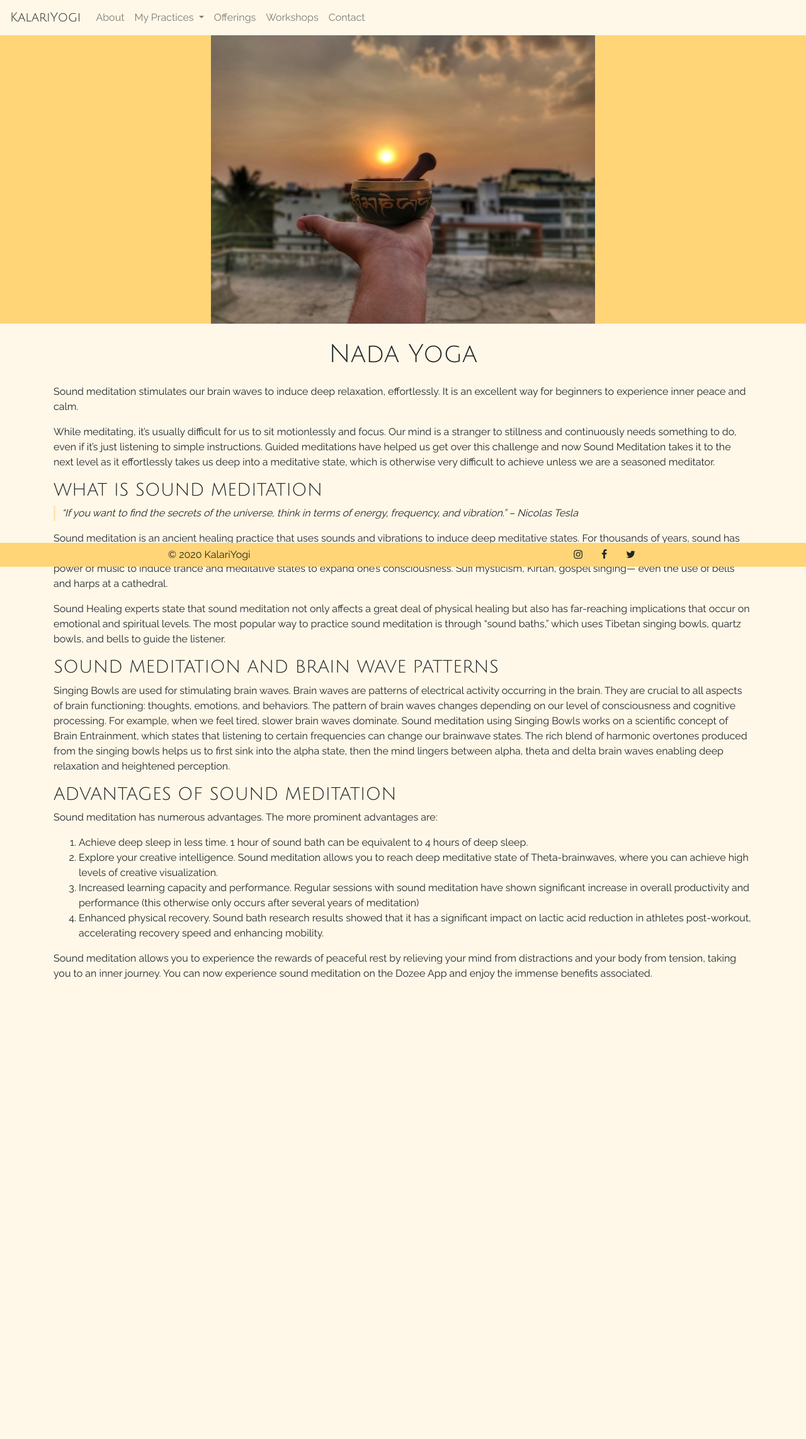
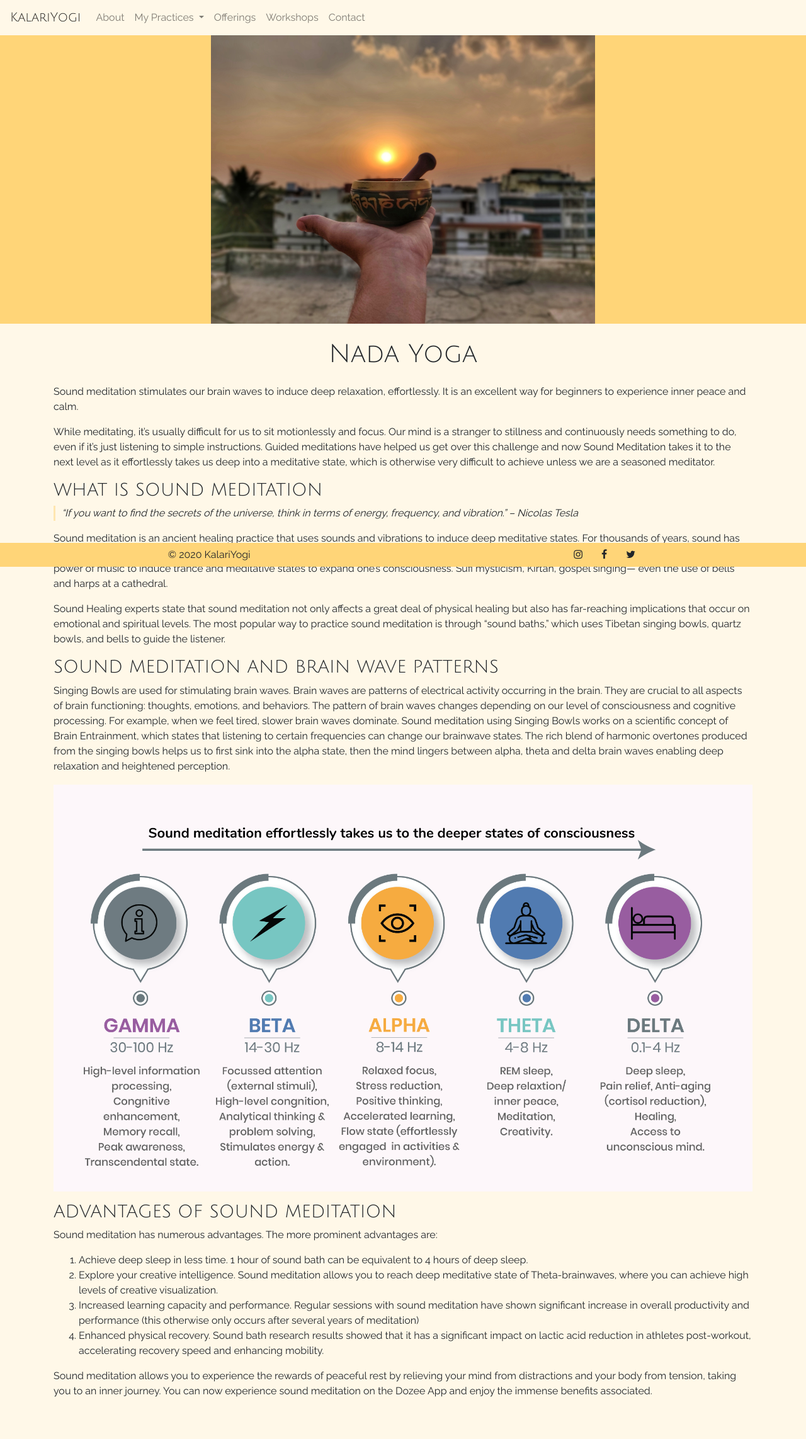
Before and after one commit to kalariyogi/kalariyogi.github.io, a Jekyll site: the page built from _practices/nadayoga.md, in a window 1280 px wide. Shown: the whole page at 63% size. Built offline with Jekyll 4.4.1, drawn with Linux system fonts in a browser that asks for light colours; before the commit the page ends 1622 px from its top, so only the background shows below that.

Commit message:
add nadayoga pic

```diff
--- a/_config.yml
+++ b/_config.yml
@@ -6,3 +6,5 @@ collections:
     output: true
   practices:
     output: true
+  offerings:
+    output: true
--- a/_practices/nadayoga.md
+++ b/_practices/nadayoga.md
@@ -20,6 +20,8 @@ Sound Healing experts state that sound meditation not only affects a great deal
 Singing Bowls are used for stimulating brain waves. Brain waves are patterns of electrical activity occurring in the brain. They are crucial to all aspects of brain functioning: thoughts, emotions, and behaviors. The pattern of brain waves changes depending on our level of consciousness and cognitive processing. For example, when we feel tired, slower brain waves dominate.
 Sound meditation using Singing Bowls works on a scientific concept of Brain Entrainment, which states that listening to certain frequencies can change our brainwave states. The rich blend of harmonic overtones produced from the singing bowls helps us to first sink into the alpha state, then the mind lingers between alpha, theta and delta brain waves enabling deep relaxation and heightened perception.
 
+![sound meditation](/assets/images/soundmeditation.png "Sound Meditation")
+
 ### ADVANTAGES OF SOUND MEDITATION
 
 Sound meditation has numerous advantages. The more prominent advantages are:
--- a/assets/css/main.css
+++ b/assets/css/main.css
@@ -7,10 +7,10 @@ body{
 }
 .main-background-image{
     height: 100%;
-  /* Center and scale the image nicely */
-  background-position: center;
-  background-repeat: no-repeat;
-  background-size: cover;
+    /* Center and scale the image nicely */
+    background-position: center;
+    background-repeat: no-repeat;
+    background-size: cover;
 }
 .image-overlay{
     height: 100%;
@@ -61,3 +61,7 @@ blockquote {
     font-style: italic;
     padding-left: 10px;
 }
+
+img[title='Sound Meditation']{
+    width: 100%;
+}
--- a/index.html
+++ b/index.html
@@ -3,7 +3,7 @@ layout: default
 title: Kalariyogi
 ---
 
-<div class="container-fluid h-100 p-0 main-background-image"
+<div class="container-fluid p-0 main-background-image"
     style="background-image: url('{{site.mainImage | prepend: site.imageurl | prepend: site.baseurl}}');">
     <div class="row h-100 no-gutters d-none d-md-block">
         <div class="offset-7 col-5 p-0 text-center image-overlay">
```
Also changed, not shown: assets/images/soundmeditation.png (added), 1 other file.
